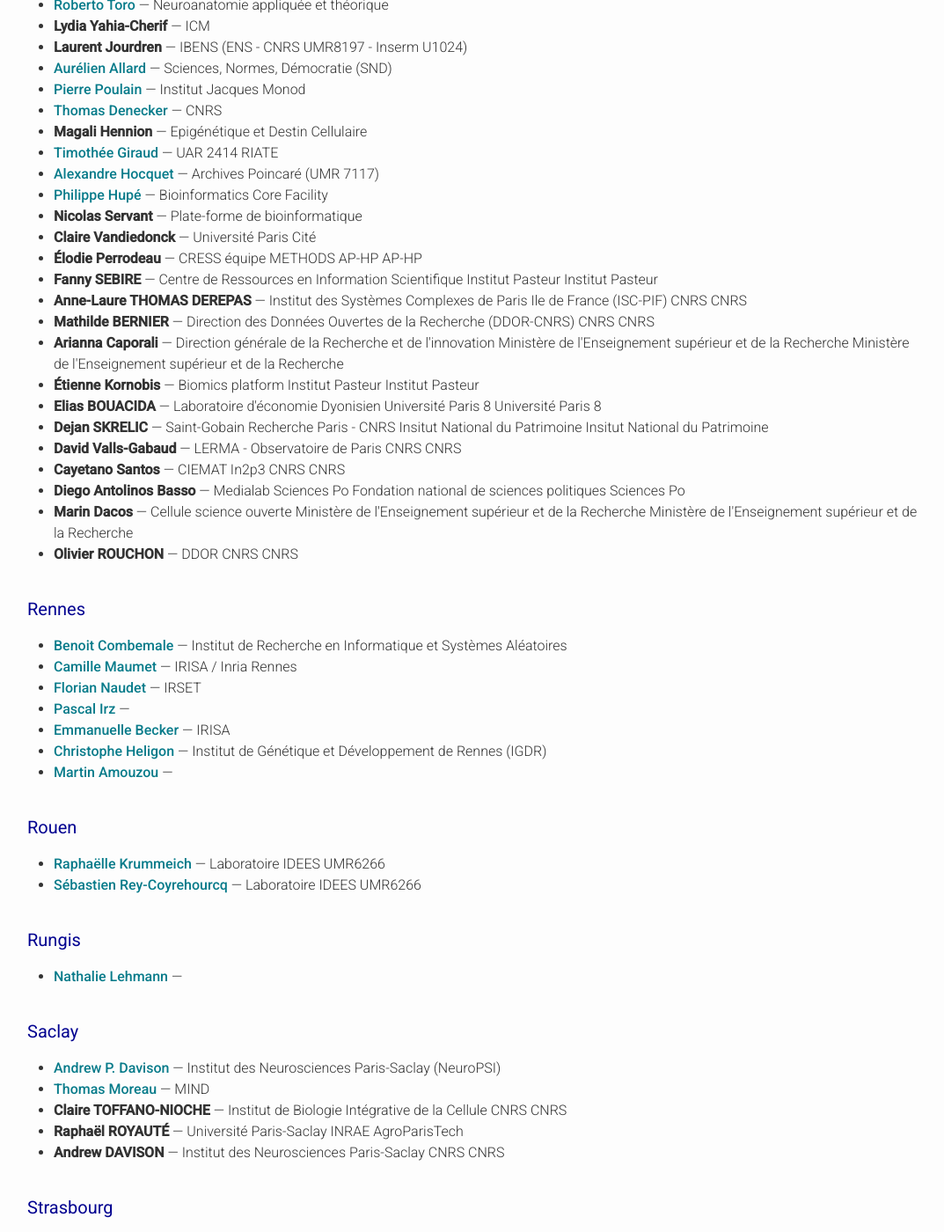
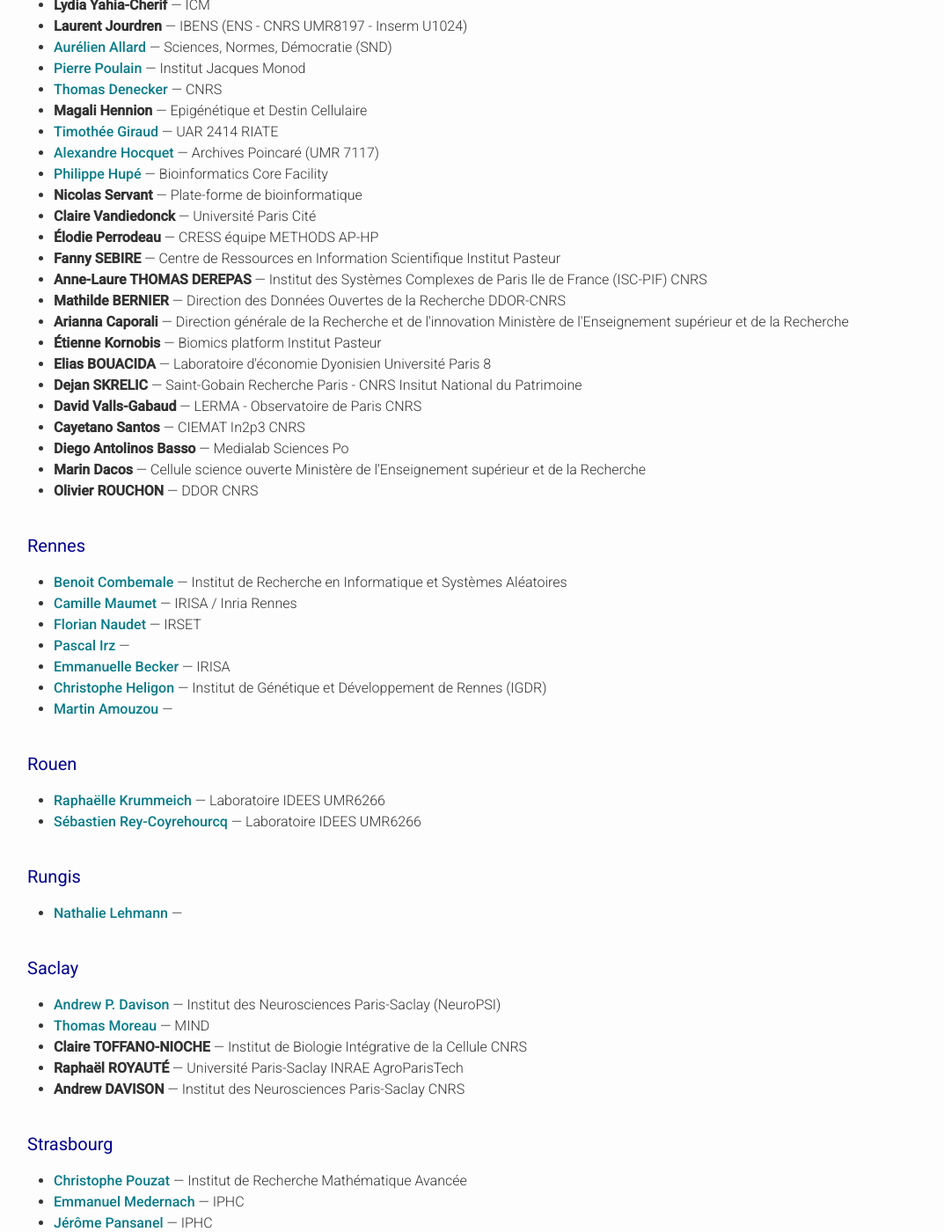
Before and after one commit to FR-RN/FR-RN, a Jekyll site: the page built from community.md, in a window 1280 px wide and 1400 px high, scrolled down 5173 px. Shown: the whole window at 88% size, without its empty margins (99-1172 px from the left). Built offline with Jekyll 4.4.1, drawn with Linux system fonts in a browser that asks for light colours; some web fonts are replaced; some of the changed text lies outside the part shown.

Commit message:
Liste des membres du réseau

```diff
--- a/_data/members.yaml
+++ b/_data/members.yaml
@@ -46,7 +46,7 @@
   url: https://pad.lescommuns.org/SachaHodencq
   lab: Grenoble Electrical Engineering Laboratory (G2Elab)
   city: Grenoble
-- name: Hans Rocha IJzerman
+- name: Hans Rocha Ijzerman
   url: https://www.lippc2s.fr/archives/person/ijzerman-hans/
   lab: Laboratoire Inter-universitaire de Psychologie
   city: Grenoble
@@ -68,7 +68,7 @@
   image: https://research.pasteur.fr/wp-content/uploads/2015/11/research_pasteur-frederic-lemoine-lemoine-frederic-26-small-crop-150x150.jpg
 - name: Violaine Louvet
   url: https://louvet.perso.math.cnrs.fr/
-  lab: GRICAD - Infrastructure de Calcul Intensif et de Données
+  lab: LJK - Laboratoire Jean Kuntzmann
   city: Grenoble
 - name: Franck Pérignon
   url: https://www-ljk.imag.fr/spip.php?article68&idpersonne=5122
@@ -119,7 +119,7 @@
   city: Paris
   lab: Centre de Recherche en Epidémiologie et Statistique (CRESS)
 - name: Elise Maigné
-  url: https://miat.inrae.fr/site/Elise_Maign%C3%A9
+  url: https://miat.inrae.fr/site/Elise_Maigné
   city: Toulouse
   lab: MIAT
 - name: Gaëlle Leroux
@@ -506,165 +506,154 @@
   lab: IGE Université Grenoble Alpes Université Grenoble Alpes
   city: Grenoble
 - name: Laurie TONON
-  lab: Centre de Recherche en Cancérologie de Lyon Centre Léon Berard Centre de Recherche
-    en Cancérologie de Lyon
+  lab: Centre de Recherche en Cancérologie de Lyon
   city: Lyon
 - name: Linda ANGULO LOPEZ
-  lab: Direction des Relations Internationales INRAE INRAE
+  lab: Direction des Relations Internationales INRAE
   city: Lyon
 - name: Karine DELVERT
   lab: Université Claude Bernard Lyon 1 Service commun de la documentation Université
     Claude Bernard Lyon 1
   city: Lyon
 - name: Aurélie Siberchicot
-  lab: Laboratoire de Biométrie et Biologie Évolutive Université Lyon 1 Université
-    Lyon 1
+  lab: Laboratoire de Biométrie et Biologie Évolutive Université Lyon 1
   city: Lyon
 - name: Mattéo CAMIER
-  lab: Pôle de Calcul École Centrale de Lyon École Centrale de Lyon
+  lab: Pôle de Calcul École Centrale de Lyon
   city: Lyon
 - name: Alain MAROIS
-  lab: Chargé de formation et accompagnement de la recherche ENS de Lyon ENS de Lyon
+  lab: Chargé de formation et accompagnement de la recherche ENS de Lyon
   city: Lyon
 - name: Emmanuelle Morlock
-  lab: UMR 5189 HiSoMA  EquipEx Biblissima CNRS CNRS
+  lab: UMR 5189 HiSoMA  EquipEx Biblissima CNRS
   city: Lyon
 - name: Guy GENESTOUX
   lab: DISP - UR4570 INSA Lyon INSA Lyon
   city: Lyon
 - name: Damien GERVASONI
-  lab: Centre de Recherche en Neurosciences de Lyon CNRS CNRS
+  lab: Centre de Recherche en Neurosciences de Lyon CNRS
   city: Lyon
 - name: Pol DELLAIERA
-  lab: Universite de Mons Commission Europeenne Universite de Mons
+  lab: Commission Europeenne Universite de Mons
   city: Bruxelles
 - name: Emilie Esnault
-  lab: Ploufragan-ANSES Anses Anses
+  lab: Ploufragan-ANSES
   city: Ploufragan
 - name: Marc Le Bert
-  lab: INEM UMR7355 CNRS CNRS
+  lab: INEM UMR7355 CNRS
   city: Orléans
 - name: Sébastien Plutniak
   lab: UMR CITERES CNRS Université de Tours
   city: Tours
 - name: Sébastien GUYADER
-  lab: ASTRO INRAE INRAE
+  lab: ASTRO INRAE
   city: Guadeloupe
 - name: Cécile LECOEUR
-  lab: CIIL UMR 9017 CNRS CNRS
+  lab: CIIL UMR 9017 CNRS
   city: Lille
 - name: Konstantinos GELES
-  lab: Université de Lille ONCOLille Université de Lille
+  lab: Université de Lille ONCOLille
   city: Lille
 - name: Thomas Vannienwenhove
-  lab: MESHS Université de Lille Université de Lille
+  lab: MESHS Université de Lille
   city: Lille
 - name: Julie LENOIR
-  lab: Service des Enquêtes Institut national d'études démographiques Institut national
-    d'études démographiques
+  lab: Service des Enquêtes Institut national d'études démographiques
   city: Aubervilliers
 - name: Denis Brizard
-  lab: LBMC Université Gustave Eiffel Université Gustave Eiffel
+  lab: LBMC Université Gustave Eiffel
   city: Champs-sur-Marne
 - name: Audrey ONFROY
-  lab: U955 Institut Mondor de Recherche Biomédical Institut Mondor de Recherche Biomédical
+  lab: U955 Institut Mondor de Recherche Biomédical
   city: Créteil
 - name: Christelle Hennequet-Antier
-  lab: MaIAGE INRAE INRAE
+  lab: MaIAGE INRAE
   city: Jouy-en-Josas
 - name: Florian LEBLANC
-  lab: CIRED UMR 8568 CNRS CNRS
+  lab: CIRED UMR 8568 CNRS
   city: Nogent-sur-Marne
 - name: Alexandre HANNUD ABDO
   lab: UMR LISIS Université Gustave Eiffel CNRS
   city: Noisy-le-Grand
 - name: Élodie Perrodeau
-  lab: CRESS équipe METHODS AP-HP AP-HP
+  lab: CRESS équipe METHODS AP-HP
   city: Paris
 - name: Fanny SEBIRE
-  lab: Centre de Ressources en Information Scientifique Institut Pasteur Institut
-    Pasteur
+  lab: Centre de Ressources en Information Scientifique Institut Pasteur
   city: Paris
 - name: Anne-Laure THOMAS DEREPAS
-  lab: Institut des Systèmes Complexes de Paris Ile de France (ISC-PIF) CNRS CNRS
+  lab: Institut des Systèmes Complexes de Paris Ile de France (ISC-PIF) CNRS
   city: Paris
 - name: Mathilde BERNIER
-  lab: Direction des Données Ouvertes de la Recherche (DDOR-CNRS) CNRS CNRS
+  lab: Direction des Données Ouvertes de la Recherche DDOR-CNRS
   city: Paris
 - name: Arianna Caporali
   lab: Direction générale de la Recherche et de l'innovation Ministère de l'Enseignement
-    supérieur et de la Recherche Ministère de l'Enseignement supérieur et de la Recherche
+    supérieur et de la Recherche
   city: Paris
 - name: Étienne Kornobis
-  lab: Biomics platform Institut Pasteur Institut Pasteur
+  lab: Biomics platform Institut Pasteur
   city: Paris
 - name: Elias BOUACIDA
-  lab: Laboratoire d'économie Dyonisien Université Paris 8 Université Paris 8
+  lab: Laboratoire d'économie Dyonisien Université Paris 8
   city: Paris
 - name: Dejan SKRELIC
-  lab: Saint-Gobain Recherche Paris - CNRS Insitut National du Patrimoine Insitut
-    National du Patrimoine
+  lab: Saint-Gobain Recherche Paris - CNRS Insitut National du Patrimoine
   city: Paris
 - name: David Valls-Gabaud
-  lab: LERMA -  Observatoire de Paris CNRS CNRS
+  lab: LERMA -  Observatoire de Paris CNRS
   city: Paris
 - name: Cayetano Santos
-  lab: CIEMAT In2p3 CNRS CNRS
+  lab: CIEMAT In2p3 CNRS
   city: Paris
 - name: Diego Antolinos Basso
-  lab: Medialab Sciences Po Fondation national de sciences politiques Sciences Po
+  lab: Medialab Sciences Po
   city: Paris
 - name: Marin Dacos
   lab: Cellule science ouverte Ministère de l'Enseignement supérieur et de la Recherche
-    Ministère de l'Enseignement supérieur et de la Recherche
   city: Paris
 - name: Olivier ROUCHON
-  lab: DDOR CNRS CNRS
+  lab: DDOR CNRS
   city: Paris
 - name: Claire TOFFANO-NIOCHE
-  lab: Institut de Biologie Intégrative de la Cellule CNRS CNRS
+  lab: Institut de Biologie Intégrative de la Cellule CNRS
   city: Saclay
 - name: Raphaël ROYAUTÉ
   lab: Université Paris-Saclay INRAE AgroParisTech
   city: Saclay
 - name: Andrew DAVISON
-  lab: Institut des Neurosciences Paris-Saclay CNRS CNRS
+  lab: Institut des Neurosciences Paris-Saclay CNRS
   city: Saclay
 - name: Jaime ARIAS
-  lab: Laboratoire d'Informatique de Paris Nord CNRS CNRS
+  lab: Laboratoire d'Informatique de Paris Nord CNRS
   city: Villetaneuse
 - name: Étienne André
-  lab: Laboratoire d'Informatique de Paris Nord Université Sorbonne Paris Nord Université
-    Sorbonne Paris Nord
+  lab: Laboratoire d'Informatique de Paris Nord Université Sorbonne
   city: Villetaneuse
 - name: Estelle RASCOL
   lab: Chimie et Biologie des Membranes et Nano-objets UMR5248 UFR Sciences Pharmaceutiques
     Université de Bordeaux
   city: Bordeaux
 - name: Solenne Roux
-  lab: LabPsy Université de Bordeaux Université de Bordeaux
-  city: Bordeaux
-- name: Ludovic Courtes
-  lab: INRIA INRIA Bordeaux INRIA
+  lab: LabPsy Université de Bordeaux
   city: Bordeaux
 - name: Stéphanie RIALLE
-  lab: ART-Dev CNRS CNRS
+  lab: ART-Dev CNRS
   city: Montpellier
 - name: Jacques Dainat
-  lab: MIVEGEC Institut de recherche pour le développement Institut de recherche pour
-    le développement
+  lab: MIVEGEC Institut de recherche pour le développement
   city: Montpellier
 - name: Antoine Claessens
-  lab: LPHI Université de Montpellier Université de Montpellier
+  lab: LPHI Université de Montpellier
   city: Montpellier
 - name: Alexandre DEHNE GARCIA
-  lab: DipSO-ISDM Université de Montpellier Université de Montpellier
+  lab: DipSO-ISDM Université de Montpellier
   city: Montpellier
 - name: Virginie ROSSARD
-  lab: LBE INRAE INRAE
+  lab: LBE INRAE
   city: Narbonne
 - name: Élise Maigne
-  lab: MIAT INRAE INRAE
+  lab: MIAT INRAE
   city: Toulouse
 - name: Olivier de Mouzon
   lab: UMR TSE-R Toulouse School of Economics INRAE
@@ -673,7 +662,7 @@
   lab: UMR TSE-R Toulouse School of Economics INRAE
   city: Toulouse
 - name: Eric CASELLAS
-  lab: MIAT INRAE INRAE
+  lab: MIAT INRAE
   city: Toulouse
 - name: Mathis BRIER
   lab: INSERM UMR 1229 Regenerative Medicine and Skeleton Université de Nantes Université
@@ -683,15 +672,15 @@
   lab: UAR3281 Osuna Institute National Des Sciences De L'univers CNRS
   city: Nantes
 - name: Quentin PETITJEAN
-  lab: UR0406 - Abeilles et Environnement INRAE INRAE
+  lab: UR0406 - Abeilles et Environnement INRAE
   city: Avignon
 - name: Francine FILOCHE
   lab: Département ingénierie documentaire - SCD Université Aix Marseille Université
     Aix Marseille
   city: Marseille
 - name: Etienne Roesch
-  lab: University of Reading University of Reading University of Reading
+  lab: University of Reading University of Reading
   city: Reading
 - name: Lucile Rey
-  lab: Karolinska Institute Karolinska Institute Karolinska Institute
+  lab: Karolinska Institute
   city: Stockholm
```
